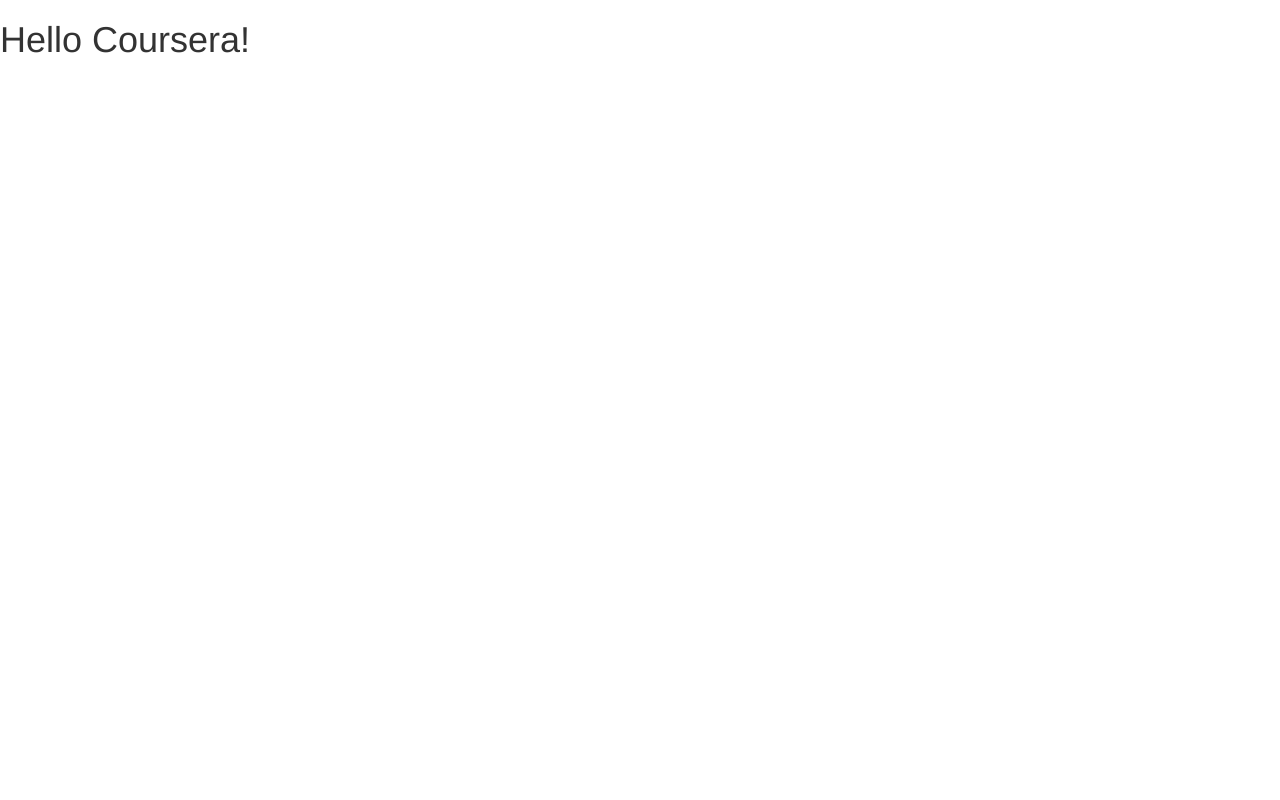
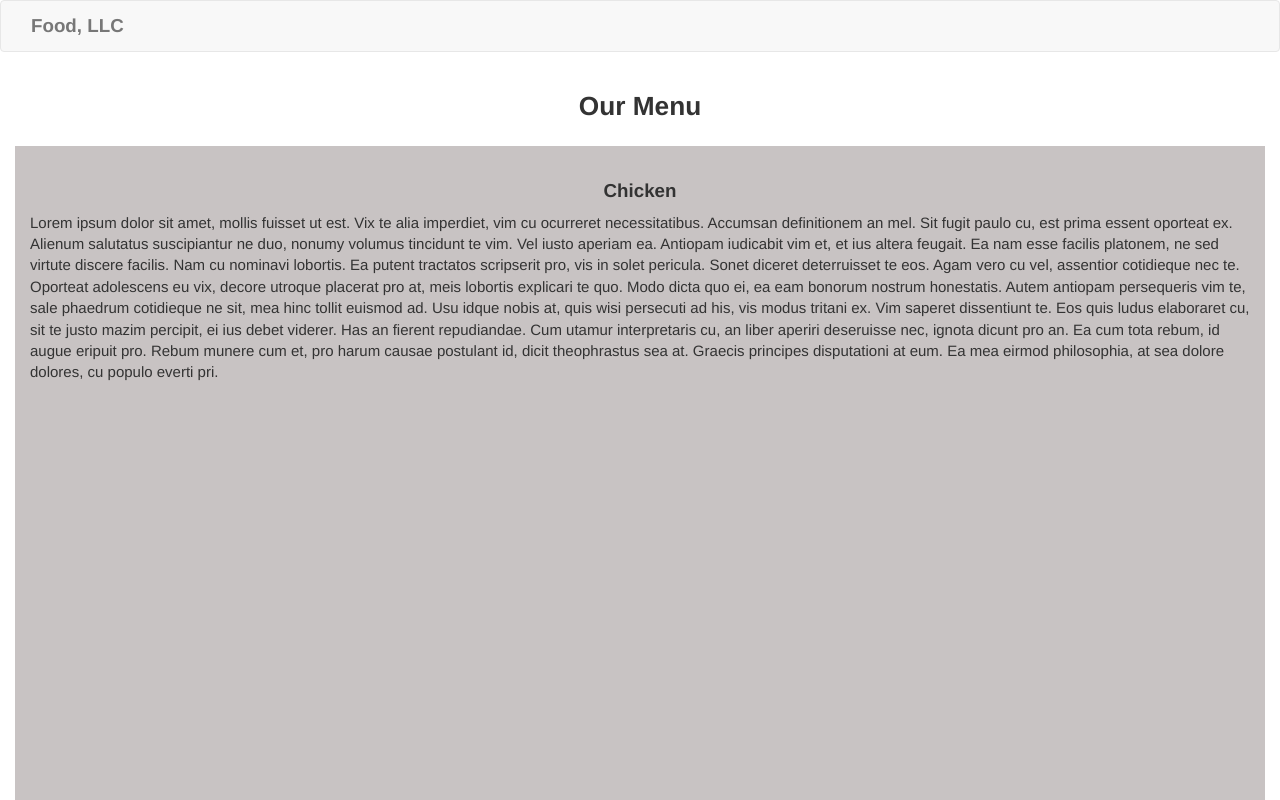
Before and after one commit to ch000000/RailsFrontEnd, a plain HTML site: page site/module3-solution/index.html in a window 1280 px wide. Shown: the top 800 px of the page. Drawn offline with Linux system fonts and the light colour scheme.

Commit message:
Final version

```diff
--- a/site/module3-solution/css/styles.css
+++ b/site/module3-solution/css/styles.css
@@ -0,0 +1,31 @@
+body {
+   font-size: 1.5em;
+}
+h1 {
+   font-size: 1.75em;
+   font-weight: bold;
+   padding-bottom: 15px;
+}
+h2 {
+   font-size: 1.25em;
+   font-weight: bold;
+}
+a.navbar-brand {
+   font-size: 1.25em;
+   font-weight: bold;
+}
+section.tall {
+   background-color: #C8C3C3;
+   height: 1000px;
+}
+div.dish {
+   padding: 15px;
+}
+div.navbar-header {
+   padding-left: 15px;
+}
+@media (max-width: 767px) {
+      .container-fluid {
+      padding-left: 35px;
+      padding-right: 35px; }
+}
--- a/site/module3-solution/index.html
+++ b/site/module3-solution/index.html
@@ -4,22 +4,53 @@
     <meta charset="utf-8">
     <meta http-equiv="X-UA-Compatible" content="IE=edge">
     <meta name="viewport" content="width=device-width, initial-scale=1">
-
-    <!-- HTML5 shim and Respond.js for IE8 support of HTML5 elements and media queries -->
-    <!-- WARNING: Respond.js doesn't work if you view the page via file:// -->
-    <!--[if lt IE 9]>
-      <script src="https://oss.maxcdn.com/html5shiv/3.7.2/html5shiv.min.js"></script>
-      <script src="https://oss.maxcdn.com/respond/1.4.2/respond.min.js"></script>
-    <![endif]-->
-
-    <title>Boostrap Starter Page</title>
+    <title>Assignment 3</title>
     <link rel="stylesheet" href="css/bootstrap.min.css">
     <link rel="stylesheet" href="css/styles.css">
   </head>
 <body>
+   <nav class="navbar navbar-default">
+  <div class="container-fluid">
+    <div class="navbar-header">
+      <button type="button" class="navbar-toggle collapsed" data-toggle="collapse" data-target="#bs-example-navbar-collapse-1" aria-expanded="false">
+        <span class="sr-only">Toggle navigation</span>
+        <span class="icon-bar"></span>
+        <span class="icon-bar"></span>
+        <span class="icon-bar"></span>
+      </button>
+      <a class="navbar-brand" href="#">Food, LLC</a>
+    </div>
+    <div class="collapse navbar-collapse" id="bs-example-navbar-collapse-1">
+      <ul class="nav navbar-nav visible-xs text-center">
+        <li class="active"><a href="#">Chicken <span class="sr-only">(current)</span></a></li>
+        <li><a href="#">Beef</a></li>
+        <li><a href="#">Sushi</a></li>
+      </ul>
+    </div>
+  </div>
+</nav>
 
-  <h1>Hello Coursera!</h1>
+<div class="container-fluid">
+  <h1 class="text-center" >Our Menu</h1>
+   <section class="tall">
+      <div class="row">
+         <div class="col-xs-12">
+            <div class="dish">
+            <h2 class="text-center" >Chicken</h2>
+            <p> Lorem ipsum dolor sit amet, mollis fuisset ut est. Vix te alia imperdiet, vim cu ocurreret necessitatibus. Accumsan definitionem an mel. Sit fugit paulo cu, est prima essent oporteat ex. Alienum salutatus suscipiantur ne duo, nonumy volumus tincidunt te vim.
 
+            Vel iusto aperiam ea. Antiopam iudicabit vim et, et ius altera feugait. Ea nam esse facilis platonem, ne sed virtute discere facilis. Nam cu nominavi lobortis. Ea putent tractatos scripserit pro, vis in solet pericula.
+
+            Sonet diceret deterruisset te eos. Agam vero cu vel, assentior cotidieque nec te. Oporteat adolescens eu vix, decore utroque placerat pro at, meis lobortis explicari te quo. Modo dicta quo ei, ea eam bonorum nostrum honestatis. Autem antiopam persequeris vim te, sale phaedrum cotidieque ne sit, mea hinc tollit euismod ad. Usu idque nobis at, quis wisi persecuti ad his, vis modus tritani ex.
+
+            Vim saperet dissentiunt te. Eos quis ludus elaboraret cu, sit te justo mazim percipit, ei ius debet viderer. Has an fierent repudiandae. Cum utamur interpretaris cu, an liber aperiri deseruisse nec, ignota dicunt pro an.
+
+            Ea cum tota rebum, id augue eripuit pro. Rebum munere cum et, pro harum causae postulant id, dicit theophrastus sea at. Graecis principes disputationi at eum. Ea mea eirmod philosophia, at sea dolore dolores, cu populo everti pri.</p>
+         </div>
+      </div>
+
+   </section>
+ </div>
   <!-- jQuery (Bootstrap JS plugins depend on it) -->
   <script src="js/jquery-1.11.3.min.js"></script>
   <script src="js/bootstrap.min.js"></script>
```
